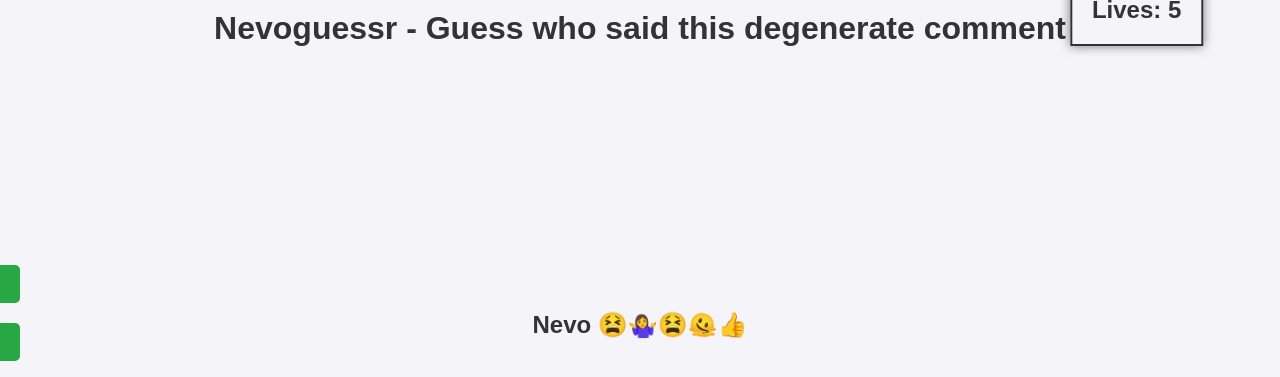
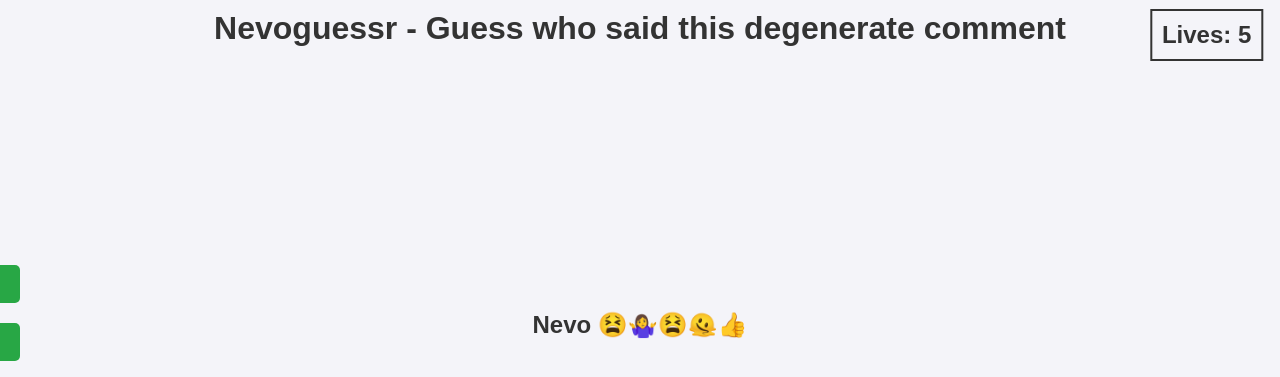
Before and after one commit to JamieEC/chat-guessr, a Flask app: page / in a window 1280 px wide. Shown: the top 377 px of the page. Run offline with Flask 3, Linux system fonts and the light colour scheme; some libraries are stand-ins or nearby versions.

Commit message:
Update index.html

```diff
--- a/templates/index.html
+++ b/templates/index.html
@@ -70,15 +70,14 @@
         }
         #lives {
             position: absolute;
-            top: 10px;
-            right: 10px;
+            top: 35px;
+            right: -40px;
             font-size: 1.5em;
             font-weight: bold;
             transform: translate(-50%, -50%);
             background-color: #f4f4f9;
-            padding: 20px;
+            padding: 10px;
             border: 2px solid #333;
-            box-shadow: 0 0 10px rgba(0, 0, 0, 0.5);
             text-align: center;
             z-index: 1000;
         }
```
